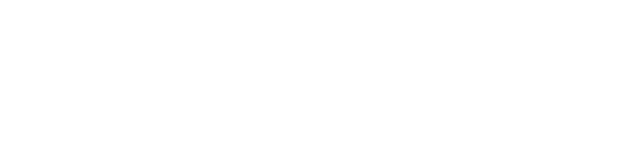
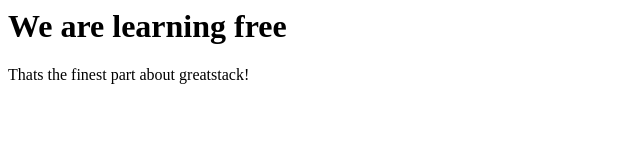
Before and after one commit to Souritdev/web-apps, a plain HTML site: page index.html in a window 1280 px wide. Shown: the whole page, without its empty margins (0-640 px from the left). Drawn offline with Linux system fonts and the light colour scheme.

Commit message:
New haedings and paragraphs are both added

```diff
--- a/index.html
+++ b/index.html
@@ -5,6 +5,7 @@
   <title>Document</title>
 </head>
 <body>
-
+  <h1>We are learning free</h1>
+  <p>Thats the finest part about greatstack!</p>
 </body>
 </html>
```
